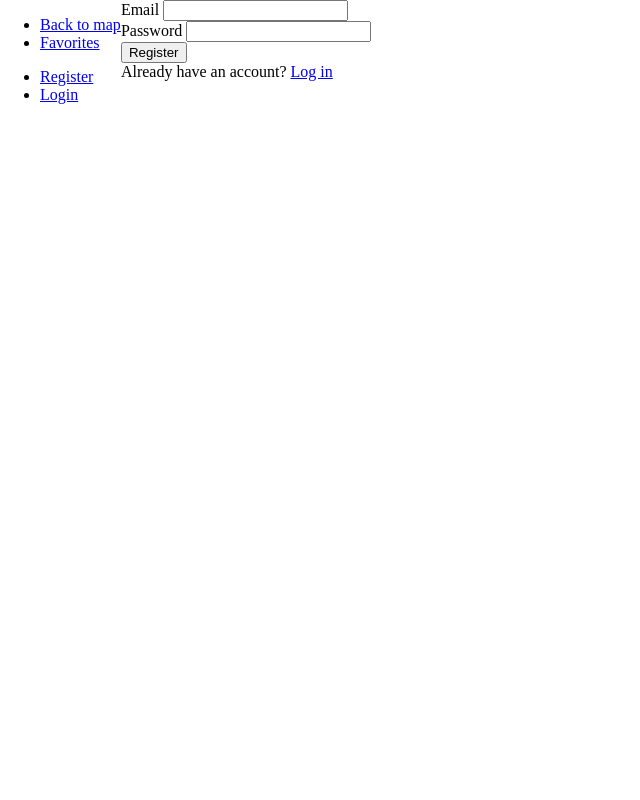
After one commit to anvo741/instaeater, a Flask app: page /register in a window 1280 px wide. The commit adds this page. Shown: the whole page, without its empty margins (0-640 px from the left). Run offline with Flask 2, Linux system fonts and the light colour scheme.

Commit message:
add additional seed data and start favorite functionality.

```diff
--- /dev/null
+++ b/seed_data/favorites.txt
@@ -0,0 +1 @@
+1|ChIJpUlYTNmBhYARE6fZdZBiKR4|1
--- /dev/null
+++ b/seed_data/users.txt
@@ -0,0 +1 @@
+1|amy@soup.com|ilovesoup
--- a/server.py
+++ b/server.py
@@ -2,16 +2,16 @@
 
 from jinja2 import StrictUndefined
 
-from flask import Flask, render_template, request, jsonify
+from flask import Flask, render_template, request, jsonify, flash, redirect, session
 # flash, redirect, session
 # from flask_debugtoolbar import DebugToolbarExtension
 
-from model import connect_to_db, db, Post
+from model import connect_to_db, db, Post, User
 
 
 app = Flask(__name__)
 
-# app.secret_key = "ABC"
+app.secret_key = "ABC"
 
 app.jinja_env.undefined = StrictUndefined
 
@@ -22,9 +22,71 @@ def login():
 	return render_template("login.html")
 
 
+@app.route('/', methods=['POST'])
+def login_process():
+	"""Process login."""
+
+	email = request.form["email"]
+	password = request.form["password"]
+
+	user = User.query.filter_by(email=email).first()
+
+	if not user:
+		flash("No such user")
+		return redirect("/")
+
+	if user.password != password:
+		flash("Incorrect password")
+		return redirect("/")
+
+	session["user_id"] = user.user_id
+
+	return redirect('/soup')
+
+
+@app.route('/register')
+def register_form():
+	"""Show form for user signup."""
+
+	return render_template("register_form.html")
+
+
+@app.route('/register', methods=['POST'])
+def register_process():
+	"""Process registration."""
+
+	email = request.form["email"]
+	password = request.form["password"]
+
+	user = User.query.filter_by(email=email).first()
+
+	if user:
+		flash("This email address is already registered.")
+		return redirect('/register')
+	else:
+		new_user = User(email=email, password=password)
+		db.session.add(new_user)
+		db.session.commit()
+
+	flash(f"User {email} added.")
+	return redirect("/soup")
+
+
+@app.route('/logout')
+def logout():
+	"""Log out."""
+
+	del session["user_id"]
+	flash("Logged out.")
+	return redirect('/')
+
+
 @app.route('/soup')
 def default_view():
 	"""Show default view of Instaeater."""
+
+	if not session:
+		return redirect("/")
 
 	results = db.session.query(Post.account).group_by(Post.account)
 	accounts = [result[0] for result in results]
@@ -75,6 +137,16 @@ def get_posts():
 	return jsonify(posts)
 
 
+@app.route('/favorites')
+def get_favorites():
+	"""Get user's favorites."""
+
+	if not session:
+		return redirect("/")
+
+	return render_template("favorites.html")
+
+
 if __name__ == "__main__":
     app.debug = True
     connect_to_db(app)
--- a/static/css/site.css
+++ b/static/css/site.css
@@ -14,6 +14,10 @@
 
 }
 
+#bs-example-navbar-collapse-1 {
+  float: left;
+}
+
 html, body {
   height: 100%;
   margin: 0;
--- /dev/null
+++ b/static/js/favorites.js
@@ -0,0 +1,3 @@
+"use strict";
+let map;
+let markers = [];
--- a/templates/base.html
+++ b/templates/base.html
@@ -8,9 +8,32 @@
     crossorigin="anonymous"></script>
   <link href="/static/css/site.css" rel="stylesheet">
 </head>
+  {% for message in get_flashed_messages() %}
+    {{ message }}
+  {% endfor %}
+
 <body>
+  <!-- Collect the nav links, forms, and other content for toggling -->
+    <div class="collapse navbar-collapse"
+         id="bs-example-navbar-collapse-1">
+      <ul class="nav navbar-nav">
+        <li><a href="/soup">Back to map</a></li>
+        <li><a href="/favorites">Favorites</a></li>
+      </ul>
+      <ul class="nav navbar-nav navbar-right">
+        {% if "user_id" in session %}
+          <li><a href="/logout">Logout</a></li>
+        {% else %}
+          <li><a href="/register">Register</a></li>
+          <li><a href="/login">Login</a></li>
+        {% endif %}
+
+      </ul>
+    </div>
+    <!-- /.navbar-collapse -->
 	<!-- Include the page's content with this block. -->
-	{% block body %}
+
+  {% block body %}
 	{% endblock %}
 
 	<!-- Include any page-specific Javascript using this block. -->
--- /dev/null
+++ b/templates/register_form.html
@@ -0,0 +1,29 @@
+{% extends 'base.html' %}
+
+{% block title %} Register {% endblock %}
+
+{% block body %}
+<form action="register" method="POST">
+<div class="form-group">
+    <label>
+        Email
+        <input type="email" name="email">
+    </label>
+  </div>
+
+  <div class="form-group">
+    <label>
+      Password
+      <input type="password" name="password">
+    </label>
+  </div>
+
+  <div class="form-group">
+    <input type="submit" value="Register">
+  </div>
+
+</form>
+</div>
+Already have an account? <a href="/">Log in</a>
+
+{% endblock %}
```
Also changed, not shown: model.py (+59 -1 lines), seed.py (+78 -1 lines), seed_data/places.txt (added, +24 -0 lines), templates/favorites.html (added, +20 -0 lines), templates/login.html (+4 -3 lines).
